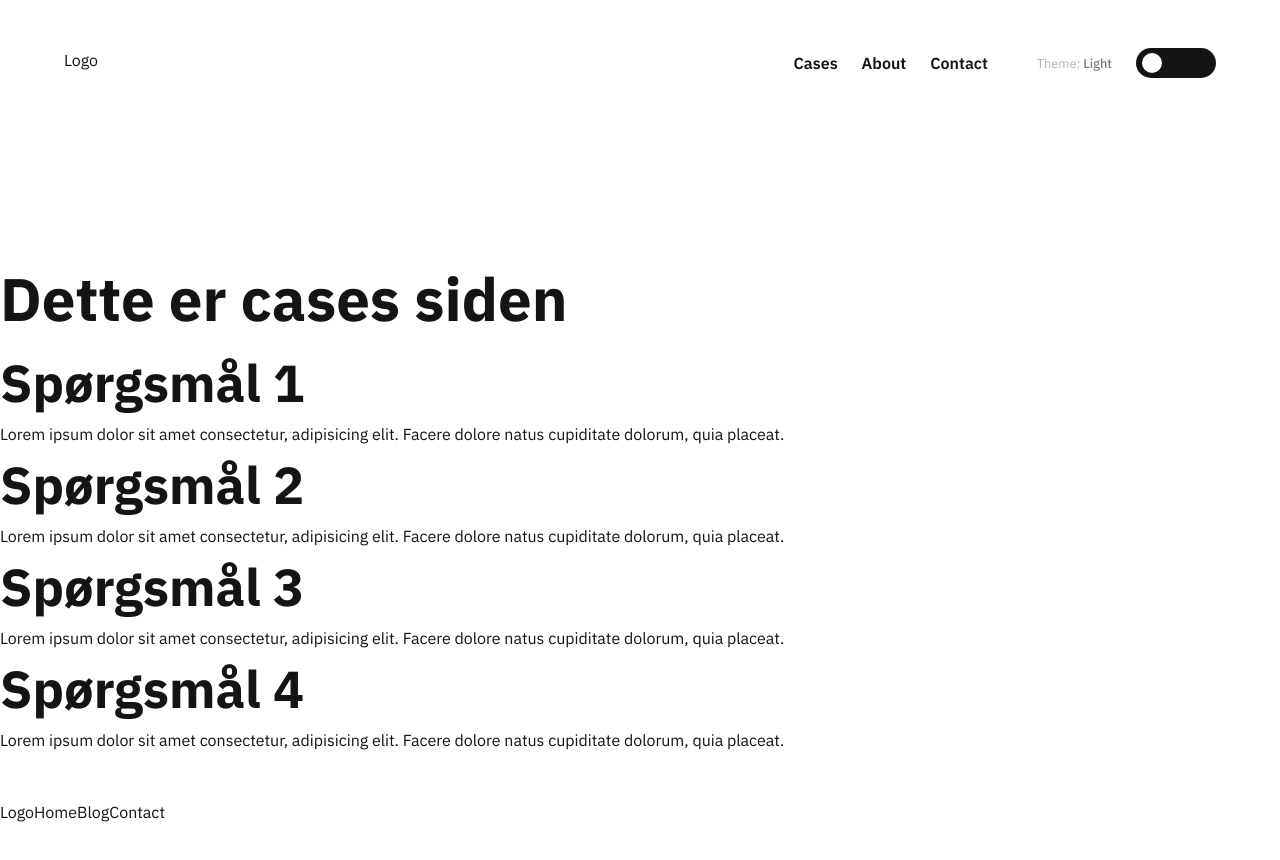
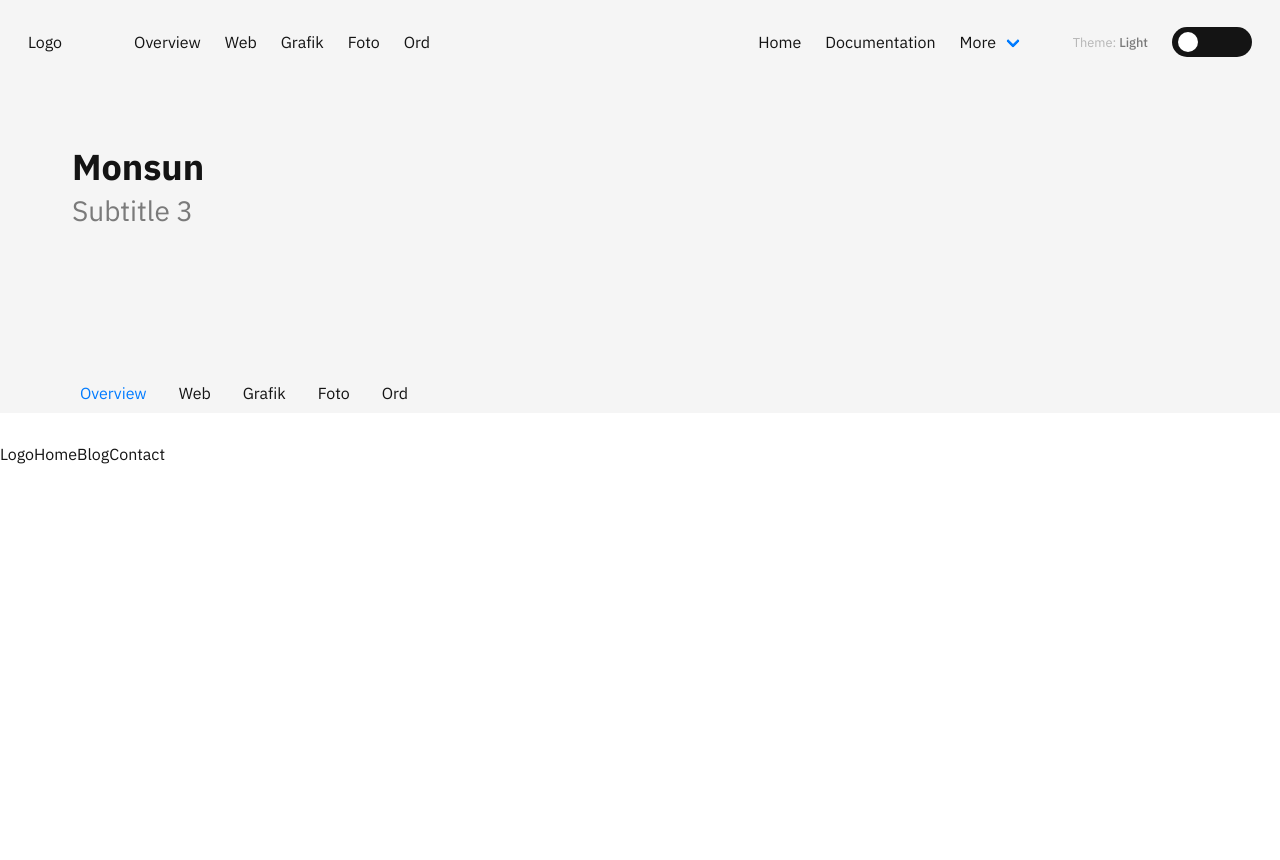
Before and after one commit to maxrh/monsun-next-2023, a Next.js app: page /cases in a window 1280 px wide. Shown: the top 860 px of the page. After the commit the page ends 800 px from the top, so only its background shows below. Built offline with nearby package versions, Linux system fonts and the light colour scheme.

Commit message:
NavAnchorMenu working, ScrollContext,

```diff
--- a/app/components/Header.js
+++ b/app/components/Header.js
@@ -1,31 +1,89 @@
 import Link from 'next/link'
 import styles from './Header.module.scss'
 import ThemeSwitchWidget from './ThemeSwitchWidget'
+import NavAnchorMenu from './NavAnchorMenu'
 
 export default function Header() {
     return (
-        <header className={styles.header}>
-            <div className={styles.navigation_container}>
-                <Link href="/" className="text-4xl font-bold">
+        <header>
+            <section className='hero is-medium is-background-light'>
+                <div className="hero-head">
+                    <nav className="navbar is-fixed-top p-4" role="navigation" aria-label="main navigation">
+                        <div className="navbar-brand">
+                            <Link className="navbar-item" href="/">
                                 Logo
                             </Link>
 
-                <div className='is-flex'>
-                    <nav className={styles.navigation}>
-                        <Link href="/" className="mr-8">
-                            Cases
+                            <Link href="/" role="button" className="navbar-burger" aria-label="menu" aria-expanded="false" data-target="navbarBasicExample">
+                                <span aria-hidden="true"></span>
+                                <span aria-hidden="true"></span>
+                                <span aria-hidden="true"></span>
                             </Link>
-                        <Link href="/blog" className="mr-8">
+                        </div>
+
+                        <div id="navbarBasicExample" className="navbar-menu">
+
+                            <NavAnchorMenu />
+
+                            <div className="navbar-end">
+                                <Link className="navbar-item is-active" href="/">
+                                    Home
+                                </Link>
+
+                                <Link className="navbar-item" href="/">
+                                    Documentation
+                                </Link>
+
+                                <div className="navbar-item has-dropdown is-hoverable">
+                                    <Link className="navbar-link" href="/">
+                                        More
+                                    </Link>
+
+                                    <div className="navbar-dropdown">
+                                        <Link className="navbar-item" href="/">
                                             About
                                         </Link>
-                        <Link href="/contact">
+                                        <Link className="navbar-item" href="/">
+                                            Jobs
+                                        </Link>
+                                        <Link className="navbar-item" href="/">
                                             Contact
                                         </Link>
-                    </nav>
 
+                                        <hr className="navbar-divider" />
+
+                                        <Link className="navbar-item" href="/">
+                                            Report an issue
+                                        </Link>
+                                    </div>
+                                </div>
+                                <div className="navbar-item">
                                     <ThemeSwitchWidget />
                                 </div>
                             </div>
+                        </div>
+                    </nav>
+                </div>
+
+                <div className="hero-body">
+                    <h1 className='title is-1'>Monsun</h1>
+                    <p className="subtitle is-3">Subtitle 3</p>
+                </div>
+
+                <div className="hero-foot">
+                    <nav className="tabs">
+                        <div className="container">
+                            <ul>
+                                <li className="is-active"><Link href="/"  scroll={false}>Overview</Link></li>
+                                <li><Link href="#web"  scroll={false}>Web</Link></li>
+                                <li><Link href="#grafik"  scroll={false}>Grafik</Link></li>
+                                <li><Link href="#foto"  scroll={false}>Foto</Link></li>
+                                <li><Link href="#ord"  scroll={false}>Ord</Link></li>
+                            </ul>
+                            </div>
+                    </nav>
+                </div>
+            </section>
         </header>
     )
 }
--- a/app/components/ImageComponent.js
+++ b/app/components/ImageComponent.js
@@ -1,7 +1,7 @@
 "use client"
 
 import { useRef, useEffect } from "react";
-import { motion, useSpring, useInView, useScroll, useTransform, useAnimation } from "framer-motion";
+import { motion, useSpring, useInView, useScroll, useTransform } from "framer-motion";
 import { IoArrowBack } from "react-icons/io5";
 import useRandomInRange from '../hooks/useRandomInRange'
 import styles from './imageComponent.module.scss'
--- /dev/null
+++ b/app/components/NavAnchorMenu.js
@@ -0,0 +1,40 @@
+"use client"
+
+import { useContext, useEffect, useState } from 'react';
+import Link from 'next/link'
+import { motion  } from 'framer-motion';
+import ScrollContext from '../context/ScrollContext';
+
+import styles from './NavAnchorMenu.module.scss'
+
+export default function NavAnchorMenu() {
+
+    const { sectionInView } = useContext(ScrollContext);
+    const [inView, setInView] = useState(false);
+
+    useEffect(() => {
+        setInView(sectionInView);
+        console.log(sectionInView);
+    }, [sectionInView]);
+
+    const inViewStyle = { color: 'red' };  // Example style for when a section is in view.
+
+return (
+        <div className={`${styles.container} navbar-start ml-6`}>
+            <Link href="/" className="navbar-item" scroll={false}>Overview</Link>
+            <Link href="#web" className="navbar-item" scroll={false}>
+                <motion.span style={inView === 'web' ? inViewStyle : {}}>Web</motion.span>
+            </Link>
+            <Link href="#grafik" className="navbar-item" scroll={false}>
+                <motion.span style={inView === 'grafik' ? inViewStyle : {}}>Grafik</motion.span>
+            </Link>
+            <Link href="#foto" className="navbar-item" scroll={false}>
+                <motion.span style={inView === 'foto' ? inViewStyle : {}}>Foto</motion.span>
+            </Link>
+            <Link href="#ord" className="navbar-item" scroll={false}>
+                <motion.span style={inView === 'ord' ? inViewStyle : {}}>Ord</motion.span>
+            </Link>
+
+        </div>
+    )
+}
--- /dev/null
+++ b/app/components/NavAnchorMenu.module.scss
@@ -0,0 +1,6 @@
+@import "../styles/variable-overrides";
+@import "../styles/style-overrides";
+
+.container {
+    position: sticky;
+}
--- a/app/components/header.module.scss
+++ b/app/components/header.module.scss
@@ -1,24 +1,4 @@
 
 .header {
     width: 100vw;
-    padding: 3rem 0;
-    margin-bottom: 8rem;
 }
-
-.navigation_container {
-    display: flex;
-    justify-content: space-between;
-    padding: 0 4rem;
-}
-
-.navigation {
-    display: flex;
-    align-items: center;
-    justify-content: center;
-
-    a {
-        margin-right: 1.5rem;
-        font-weight: 600;
-        line-height: 30px;
-    }
-}
--- /dev/null
+++ b/app/context/ScrollContext.js
@@ -0,0 +1,10 @@
+"use client"
+
+import { createContext } from 'react';
+
+const ScrollContext = createContext({
+    sectionInView: "",
+    setSectionInView: () => {},
+});
+
+export default ScrollContext;
--- a/app/layout.js
+++ b/app/layout.js
@@ -1,45 +1,13 @@
+"use client"
+
+import { useState } from 'react';
+import { Providers } from './providers'
+import ScrollContext from './context/ScrollContext';
 import Header from './components/Header'
 import Footer from './components/Footer'
 import './styles/globals.scss'
-import { Providers } from './providers'
 
 import { IBM_Plex_Sans } from 'next/font/google'
-import localFont from 'next/font/local';
-
-const soehne = localFont({
-    src: [
-        {
-            path: './fonts/test-soehne-buch.woff2',
-            weight: '400',
-            style: 'normal',
-        },
-        {
-            path: './fonts/test-soehne-kraftig.woff2',
-            weight: '500',
-            style: 'normal',
-        },
-        {
-            path: './fonts/test-soehne-halbfett.woff2',
-            weight: '600',
-            style: 'normal',
-        },
-        {
-            path: './fonts/test-soehne-dreiviertelfett.woff2',
-            weight: '700',
-            style: 'normal',
-        },
-        {
-            path: './fonts/test-soehne-fett.woff2',
-            weight: '800',
-            style: 'normal',
-        },
-        {
-            path: './fonts/test-soehne-extrafett.woff2',
-            weight: '900',
-            style: 'normal',
-        },
-    ],
-});
 
 const ibmPlexSans = IBM_Plex_Sans({
     weight: ['300', '400', '500', '600', '700'],
@@ -53,15 +21,19 @@ export const metadata = {
 }
 
 export default function Layout({ children }) {
+    const [sectionInView, setSectionInView] = useState("");
+
     return (
-        <html lang="en" suppressHydrationWarning>
+        <html lang="en" className="has-navbar-fixed-top" suppressHydrationWarning>
             <body className={ibmPlexSans.className}>
                 <Providers>
-                    <div className='page-container'>
-                        <Header />
-                        {children}
-                        <Footer />
-                    </div>
+                    <ScrollContext.Provider value={{ sectionInView, setSectionInView }}>
+                        <div className='page-container'>
+                            <Header />
+                            {children}
+                            <Footer />
+                        </div>
+                    </ScrollContext.Provider>
                 </Providers>
             </body>
         </html>
--- a/app/styles/globals.scss
+++ b/app/styles/globals.scss
@@ -11,11 +11,13 @@
 
     --body-color: #{$body-color};
     --body-background-color: #{$body-background-color};
+    --body-background-color-light: #{$body-background-color-light};
 
     --text-light: #{$text-light};
     --text-lighter: #{$text-lighter};
 
     --border-color: #{$border};
+
 
 }
 
@@ -23,6 +25,7 @@ html[data-theme='dark'] {
 
     --body-color: #{$body-color-invert};
     --body-background-color: #{$body-background-color-invert};
+    --body-background-color-light: #{$body-background-color-light-invert};
 
     --text-light: #{$text-light-invert};
     --text-lighter: #{$text-lighter-invert};
@@ -38,6 +41,8 @@ html[data-theme='dark'] {
 
 html {
     letter-spacing: -.001em;
+    --scroll-behavior: smooth!important;
+    scroll-behavior: smooth!important;
 }
 
 body {
@@ -105,3 +110,26 @@ h5, h5.title {
 h6, h6.title {
     font-size: $size-6;
 }
+
+
+
+.page-container {
+    display: flex;
+    flex-direction: column;
+}
+
+.main {
+    padding-top: 497px;
+}
+
+.hero {
+    position: absolute;
+    top: 0;
+    left: 0;
+    right: 0;
+    z-index: 1;
+}
+
+.hero .navbar {
+    background: var(--body-background-color-light);
+}
--- a/app/styles/style-overrides.scss
+++ b/app/styles/style-overrides.scss
@@ -15,6 +15,18 @@
 
 .has-text-lighter {
     color: var(--text-lighter) !important;
+}
+
+.is-theme-color {
+    background-color: var(--body-background-color);
+}
+
+.is-background-light {
+    background-color: var(--body-background-color-light);
+}
+
+.is-background-transparent {
+    background-color: transparent;
 }
 
 .border, .border-r, .border-l, .border-t, .border-b {
@@ -75,3 +87,18 @@
         padding-right: 0;
     }
 }
+
+
+// navbar override
+
+.navbar-item, .navbar-link {
+    color: inherit;
+}
+
+.tabs a {
+    color: inherit;
+}
+
+a.navbar-item.is-active, .navbar-link.is-active {
+    color: inherit;
+}
```
Also changed, not shown: app/components/ServiceSection.js (+21 -3 lines), app/page.js (+6 -11 lines), app/styles/variable-overrides.scss (+11 -8 lines). Lines whose indentation alone changed are shown as unchanged.
